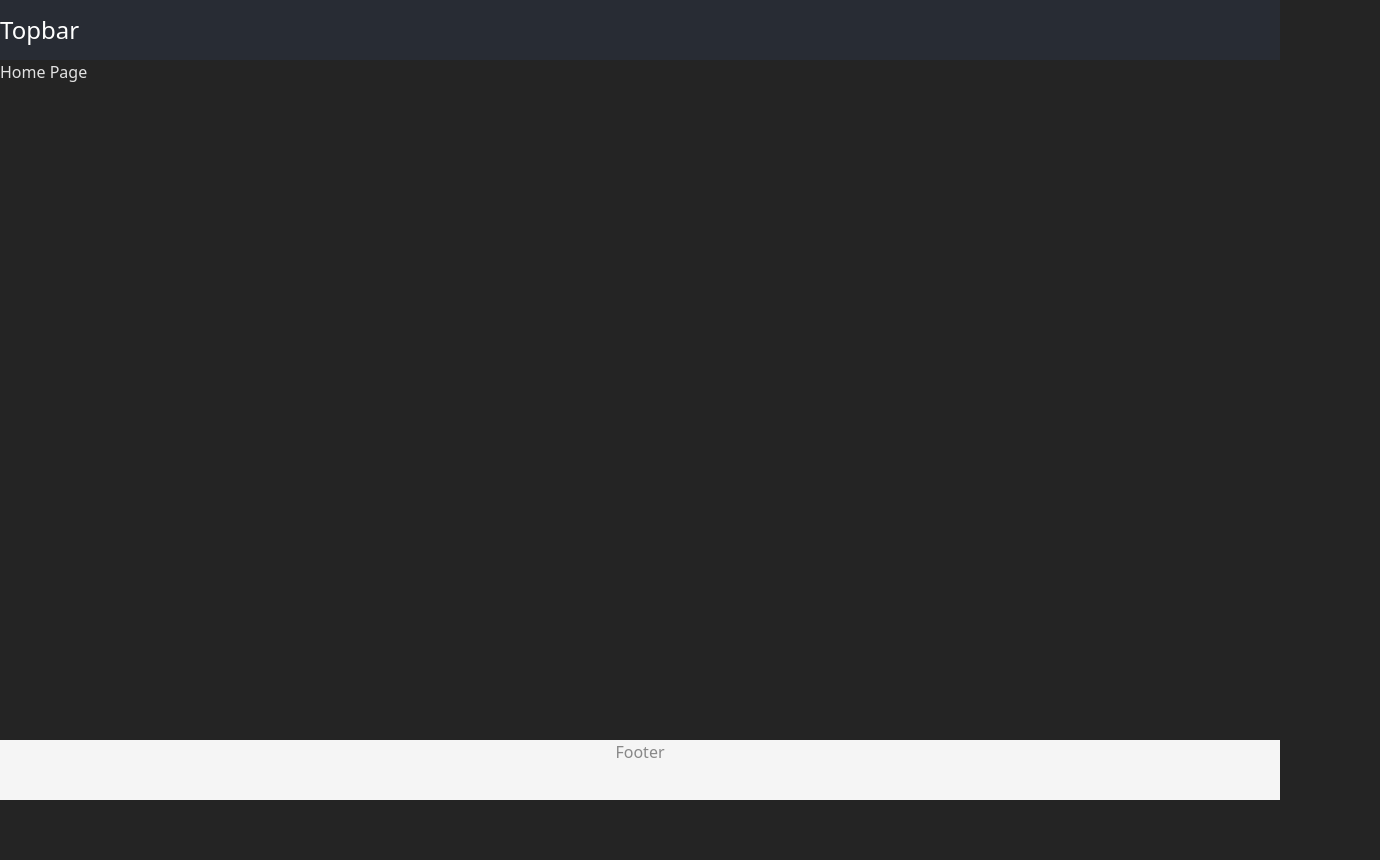
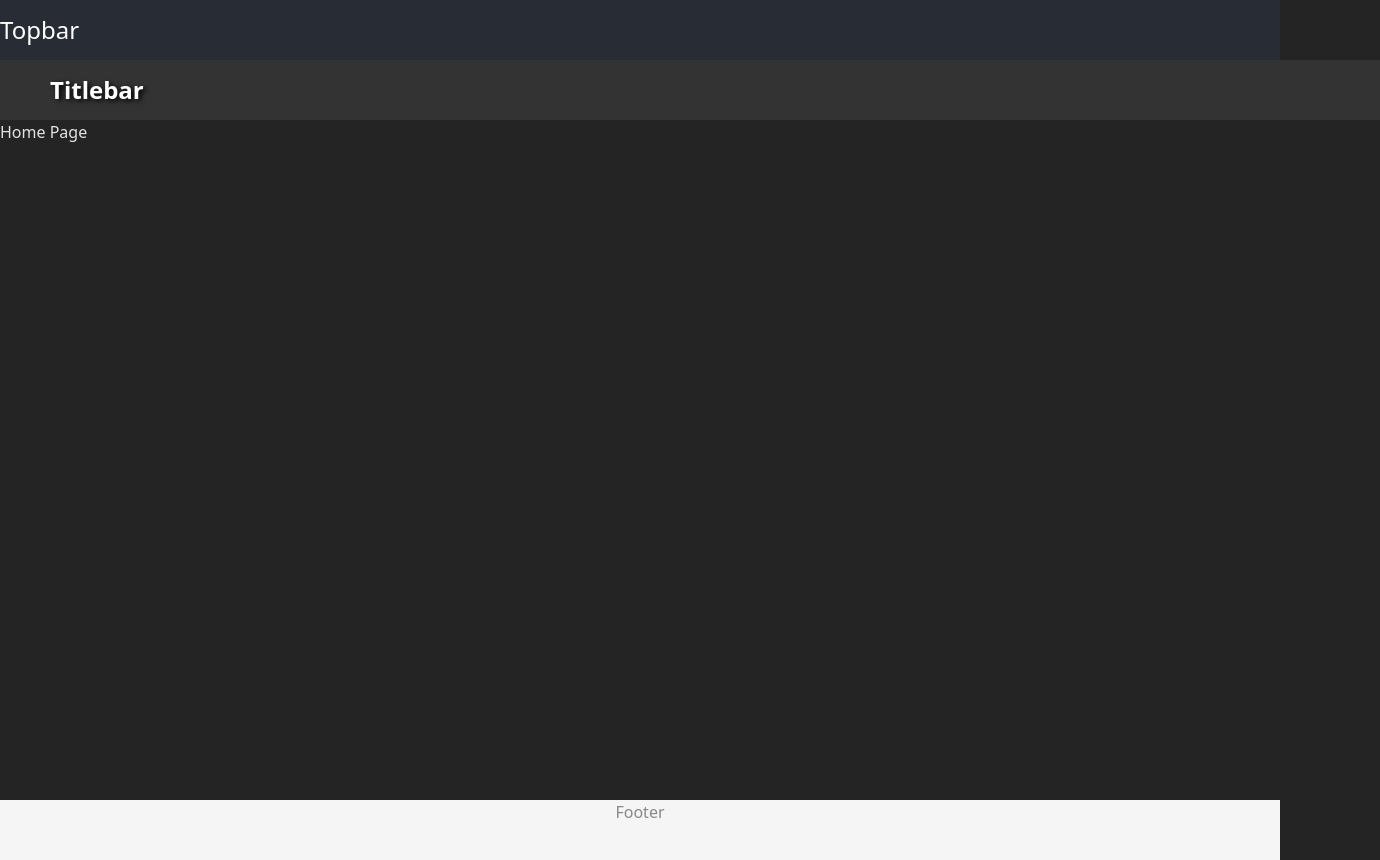
Before and after one commit to Alountk/neural-sandbox, a React (Vite) app in the folder tech-tests/chedoc-react-developer/: page / in a window 1280 px wide. Shown: the whole page, 1380 px wide, since content can reach past the window. Before the commit the page ends 800 px from the top, so only its background shows below. Built offline with nearby package versions, Linux system fonts and the light colour scheme.

Commit message:
feat: add new component

```diff
--- a/tech-tests/chedoc-react-developer/src/App.tsx
+++ b/tech-tests/chedoc-react-developer/src/App.tsx
@@ -1,4 +1,5 @@
 import Footer from "./components/Footer/Footer";
+import Titlebar from "./components/Titlebar/Titlebar";
 import Topbar from "./components/Topbar/Topbar";
 import Home from "./pages/Home/Home";
 
@@ -6,6 +7,7 @@ function App() {
   return (
     <>
       <Topbar />
+      <Titlebar />
       <main>
         <Home />
       </main>
```
